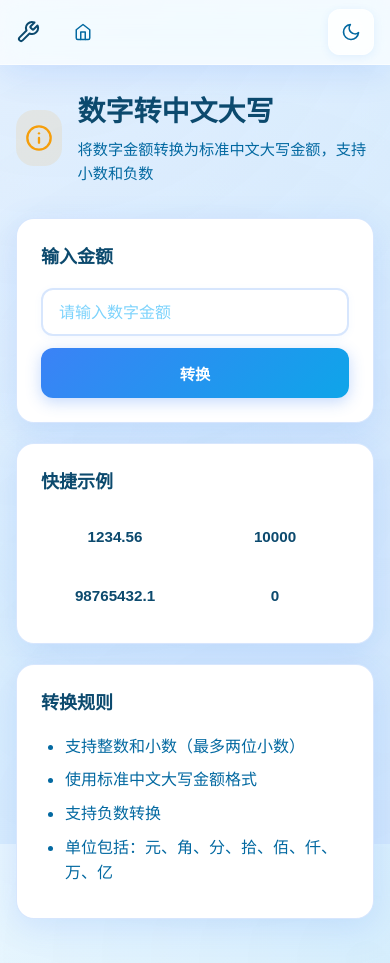
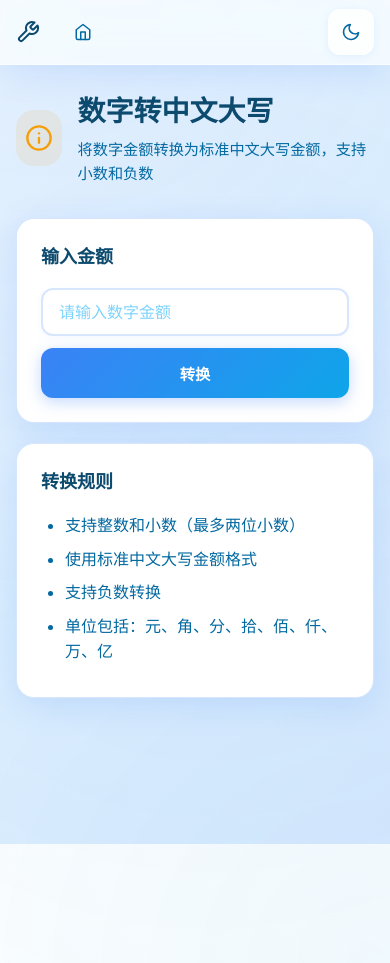
Before and after one commit to 3inchtime/trae_label, a Vue app in the folder frontend/: page /tools/number-to-chinese in a window 390 px wide. After the commit the page ends 844 px from the top, so only its background shows below. Built offline with nearby package versions, Linux system fonts and the light colour scheme.

Commit message:
feat: 移除所有工具组件的快速示例部分
- 移除Md5Tool.vue的快速示例卡片和相关代码
- 移除JsonTool.vue的示例JSON卡片和相关代码
- 移除NumberToChinese.vue的快捷示例卡片和相关代码
- 移除UrlTool.vue的快速示例卡片和相关代码

```diff
--- a/frontend/src/views/JsonTool.vue
+++ b/frontend/src/views/JsonTool.vue
@@ -70,17 +70,6 @@
         </button>
       </div>
       <pre class="json-output minified">{{ minifiedJson }}</pre>
-    </div>
-
-    <div class="card">
-      <div class="card-header">
-        <h2>示例JSON</h2>
-      </div>
-      <div class="sample-buttons">
-        <button @click="loadSample(1)" class="btn-secondary">示例1: 简单对象</button>
-        <button @click="loadSample(2)" class="btn-secondary">示例2: 数组</button>
-        <button @click="loadSample(3)" class="btn-secondary">示例3: 复杂嵌套</button>
-      </div>
     </div>
 
     <div v-if="successMessage" class="alert alert-success">
@@ -160,18 +149,6 @@ const handleMinify = async () => {
 
 const clearAll = () => {
   jsonInput.value = ''
-  formattedJson.value = ''
-  minifiedJson.value = ''
-  validationResult.value = null
-}
-
-const loadSample = (type) => {
-  const samples = {
-    1: '{"name": "张三", "age": 25, "city": "北京"}',
-    2: '[{"id": 1, "name": "苹果"}, {"id": 2, "name": "香蕉"}, {"id": 3, "name": "橙子"}]',
-    3: '{"user": {"name": "李四", "age": 30}, "hobbies": ["读书", "游泳", "编程"], "address": {"city": "上海", "district": "浦东新区"}}'
-  }
-  jsonInput.value = samples[type]
   formattedJson.value = ''
   minifiedJson.value = ''
   validationResult.value = null
@@ -327,12 +304,6 @@ const copyToClipboard = (text) => {
   color: var(--accent-error);
 }
 
-.sample-buttons {
-  display: flex;
-  gap: 0.75rem;
-  flex-wrap: wrap;
-}
-
 .alert {
   padding: 1rem;
   border-radius: var(--radius-md);
@@ -354,9 +325,5 @@ const copyToClipboard = (text) => {
     display: grid;
     grid-template-columns: 1fr 1fr;
   }
-
-  .sample-buttons {
-    flex-direction: column;
-  }
 }
 </style>
--- a/frontend/src/views/Md5Tool.vue
+++ b/frontend/src/views/Md5Tool.vue
@@ -65,18 +65,6 @@
       </div>
     </div>
 
-    <div class="card">
-      <div class="card-header">
-        <h2>快速示例</h2>
-      </div>
-      <div class="example-buttons">
-        <button @click="setExample('hello world')" class="btn-secondary">hello world</button>
-        <button @click="setExample('123456')" class="btn-secondary">123456</button>
-        <button @click="setExample('admin')" class="btn-secondary">admin</button>
-        <button @click="setExample('password')" class="btn-secondary">password</button>
-      </div>
-    </div>
-
     <div v-if="error" class="alert alert-error">
       <Icon name="error" :size="20" />
       <span>{{ error }}</span>
@@ -134,11 +122,6 @@ const compareHashFunc = async () => {
   } catch (err) {
     showError(err.response?.data?.detail || '对比失败')
   }
-}
-
-const setExample = (text) => {
-  encryptInput.value = text
-  compareText.value = text
 }
 
 const copyToClipboard = (text) => {
@@ -342,12 +325,6 @@ const showSuccess = (msg) => {
   color: var(--text-primary);
 }
 
-.example-buttons {
-  display: grid;
-  grid-template-columns: repeat(auto-fit, minmax(120px, 1fr));
-  gap: 0.75rem;
-}
-
 .alert {
   padding: 1rem;
   border-radius: var(--radius-md);
@@ -370,9 +347,5 @@ const showSuccess = (msg) => {
   border: 1px solid rgba(16, 185, 129, 0.2);
 }
 
-@media (max-width: 640px) {
-  .example-buttons {
-    grid-template-columns: 1fr 1fr;
-  }
-}
+
 </style>
--- a/frontend/src/views/NumberToChinese.vue
+++ b/frontend/src/views/NumberToChinese.vue
@@ -41,18 +41,6 @@
         <button @click="copyToClipboard(result.chinese)" class="copy-btn" title="复制">
           <Icon name="copy" :size="18" />
         </button>
-      </div>
-    </div>
-
-    <div class="card">
-      <div class="card-header">
-        <h2>快捷示例</h2>
-      </div>
-      <div class="example-buttons">
-        <button @click="setExample(1234.56)" class="btn-secondary">1234.56</button>
-        <button @click="setExample(10000)" class="btn-secondary">10000</button>
-        <button @click="setExample(98765432.1)" class="btn-secondary">98765432.1</button>
-        <button @click="setExample(0)" class="btn-secondary">0</button>
       </div>
     </div>
 
@@ -102,11 +90,6 @@ const convertNumber = async () => {
   } catch (err) {
     showError('转换失败')
   }
-}
-
-const setExample = (num) => {
-  numberInput.value = num
-  convertNumber()
 }
 
 const copyToClipboard = (text) => {
@@ -276,12 +259,6 @@ const showSuccess = (msg) => {
   color: var(--text-primary);
 }
 
-.example-buttons {
-  display: grid;
-  grid-template-columns: repeat(auto-fit, minmax(120px, 1fr));
-  gap: 0.75rem;
-}
-
 .rules-list {
   margin: 0;
   padding-left: 1.5rem;
@@ -318,9 +295,5 @@ const showSuccess = (msg) => {
   .input-row {
     flex-direction: column;
   }
-
-  .example-buttons {
-    grid-template-columns: 1fr 1fr;
-  }
 }
 </style>
--- a/frontend/src/views/UrlTool.vue
+++ b/frontend/src/views/UrlTool.vue
@@ -65,18 +65,6 @@
       </div>
     </div>
 
-    <div class="card">
-      <div class="card-header">
-        <h2>快速示例</h2>
-      </div>
-      <div class="example-buttons">
-        <button @click="setExample('https://www.example.com/path?name=张三&age=25')" class="btn-secondary">中文参数URL</button>
-        <button @click="setExample('Hello World! @#$%^&*()')" class="btn-secondary">特殊字符</button>
-        <button @click="setExample('你好世界')" class="btn-secondary">纯中文</button>
-        <button @click="setExample('https%3A%2F%2Fwww.example.com%2F')" class="btn-secondary">已编码URL</button>
-      </div>
-    </div>
-
     <div v-if="error" class="alert alert-error">
       <Icon name="error" :size="20" />
       <span>{{ error }}</span>
@@ -132,11 +120,6 @@ const decodeUrl = async () => {
   } catch (err) {
     showError(err.response?.data?.detail || '解码失败')
   }
-}
-
-const setExample = (text) => {
-  encodeInput.value = text
-  decodeInput.value = text
 }
 
 const copyToClipboard = (text) => {
@@ -314,12 +297,6 @@ const showSuccess = (msg) => {
   color: var(--text-primary);
 }
 
-.example-buttons {
-  display: grid;
-  grid-template-columns: repeat(auto-fit, minmax(150px, 1fr));
-  gap: 0.75rem;
-}
-
 .alert {
   padding: 1rem;
   border-radius: var(--radius-md);
@@ -342,9 +319,5 @@ const showSuccess = (msg) => {
   border: 1px solid rgba(16, 185, 129, 0.2);
 }
 
-@media (max-width: 640px) {
-  .example-buttons {
-    grid-template-columns: 1fr 1fr;
-  }
-}
+
 </style>
```
